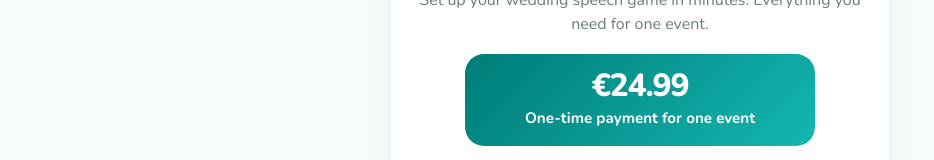
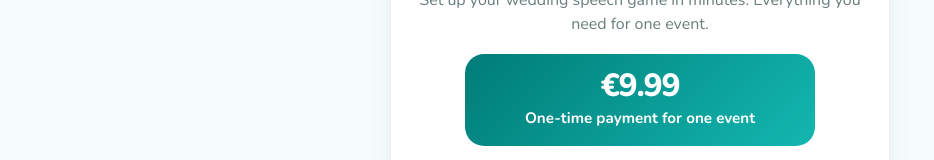
Before and after one commit to ConorCode1/speech_stakes_fe, a React (Vite) app: page /weddinghostlogin in a window 1280 px wide. Shown: the part 240-400 px from the top of the page, without its empty margins (0-934 px from the left). Built offline with nearby package versions, Linux system fonts and the light colour scheme.

Commit message:
Changes to be committed: 	modified:   src/WeddingHome.jsx 	modified:   src/WeddingHostLogin.jsx

```diff
--- a/src/WeddingHome.jsx
+++ b/src/WeddingHome.jsx
@@ -411,7 +411,7 @@ export default function WeddingHome() {
               <span className="home-final-cta-price-label">
                 Everything you need for one event
               </span>
-              <span className="home-final-cta-price-value">€24.99</span>
+              <span className="home-final-cta-price-value">€9.99</span>
             </div>
 
             <button
--- a/src/WeddingHostLogin.jsx
+++ b/src/WeddingHostLogin.jsx
@@ -408,7 +408,7 @@ export default function WeddingHostLogin() {
                     <div className="ss-purchase-price-card__label">
                       One-time payment
                     </div>
-                    <div className="ss-purchase-price-card__amount">€24.99</div>
+                    <div className="ss-purchase-price-card__amount">€9.99</div>
                     <div className="ss-purchase-price-card__text">
                       One event per purchase. Unlock your Event Pass and start
                       creating your event.
@@ -496,7 +496,7 @@ export default function WeddingHostLogin() {
           {mode === "create" ? (
             <>
               <div className="ss-price-hero">
-                <div className="ss-price-hero__amount">€24.99</div>
+                <div className="ss-price-hero__amount">€9.99</div>
                 <div className="ss-price-hero__text">
                   One-time payment for one event
                 </div>
```
